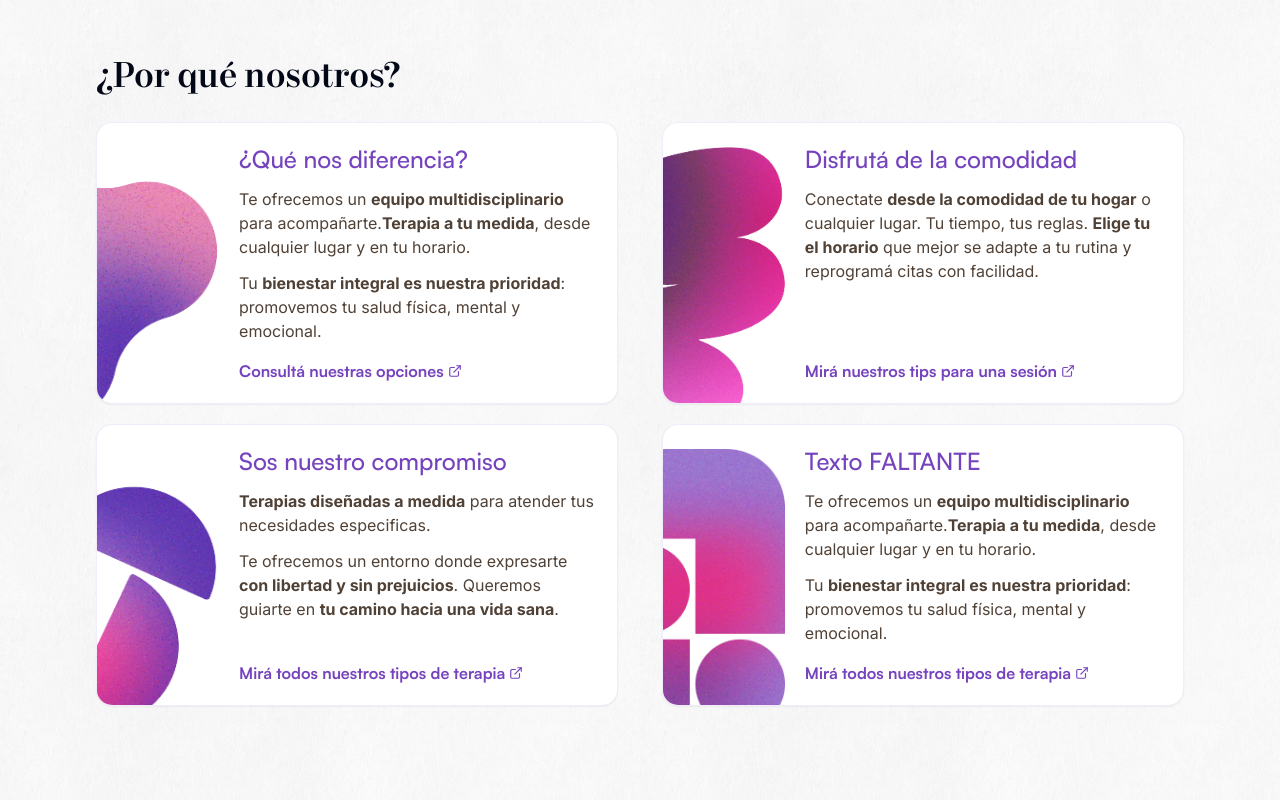
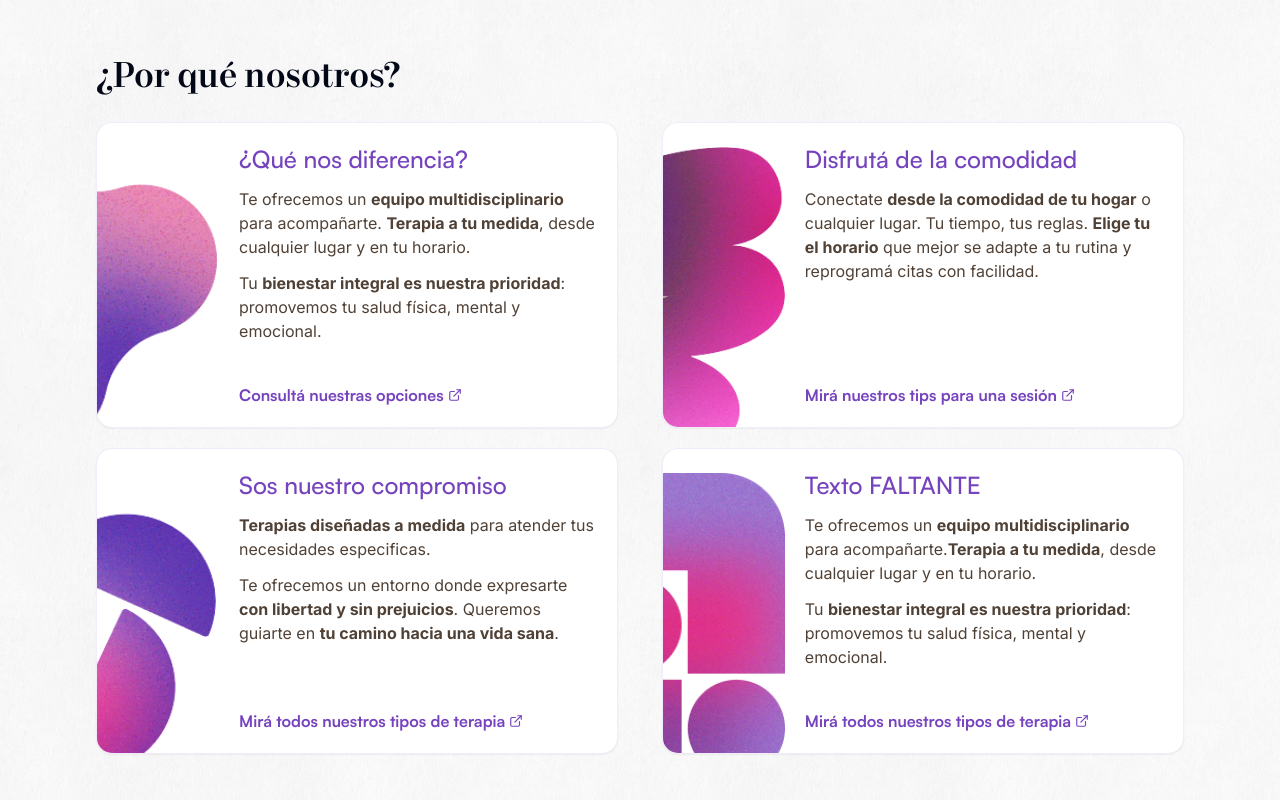
Before and after one commit to Geer68/psi_universe, a Next.js app: page / in a window 1280 px wide. Shown: the part 740-1540 px from the top of the page. Built offline with nearby package versions, Linux system fonts and the light colour scheme.

Commit message:
Cambio margin por que nosotros

```diff
--- a/src/components/PorQueNosotros.tsx
+++ b/src/components/PorQueNosotros.tsx
@@ -15,7 +15,7 @@ const cards: CardProps[] = [
     description: (
       <>
         <span>
-          Te ofrecemos un <b>equipo multidisciplinario</b> para acompañarte.
+          Te ofrecemos un <b>equipo multidisciplinario</b> para acompañarte.{" "}
           <b>Terapia a tu medida</b>, desde cualquier lugar y en tu horario.
         </span>{" "}
         <span>
@@ -109,7 +109,7 @@ function CardCaracteristica({
         className="mt-6 h-32 xl:h-full w-full xl:w-1/4 xl:-ml-2 object-contain xl:object-cover object-center xl:object-right"
         alt=""
       />
-      <div className="flex-1 flex flex-col items-start justify-between p-5 text-[#504136]">
+      <div className="flex-1 gap-6 flex flex-col items-start justify-between p-5 text-[#504136]">
         <div className="w-full">
           <span className="block font-satoshi font-medium text-2xl text-center xl:text-left text-custom-violetaPrimario">
             {title}
```
